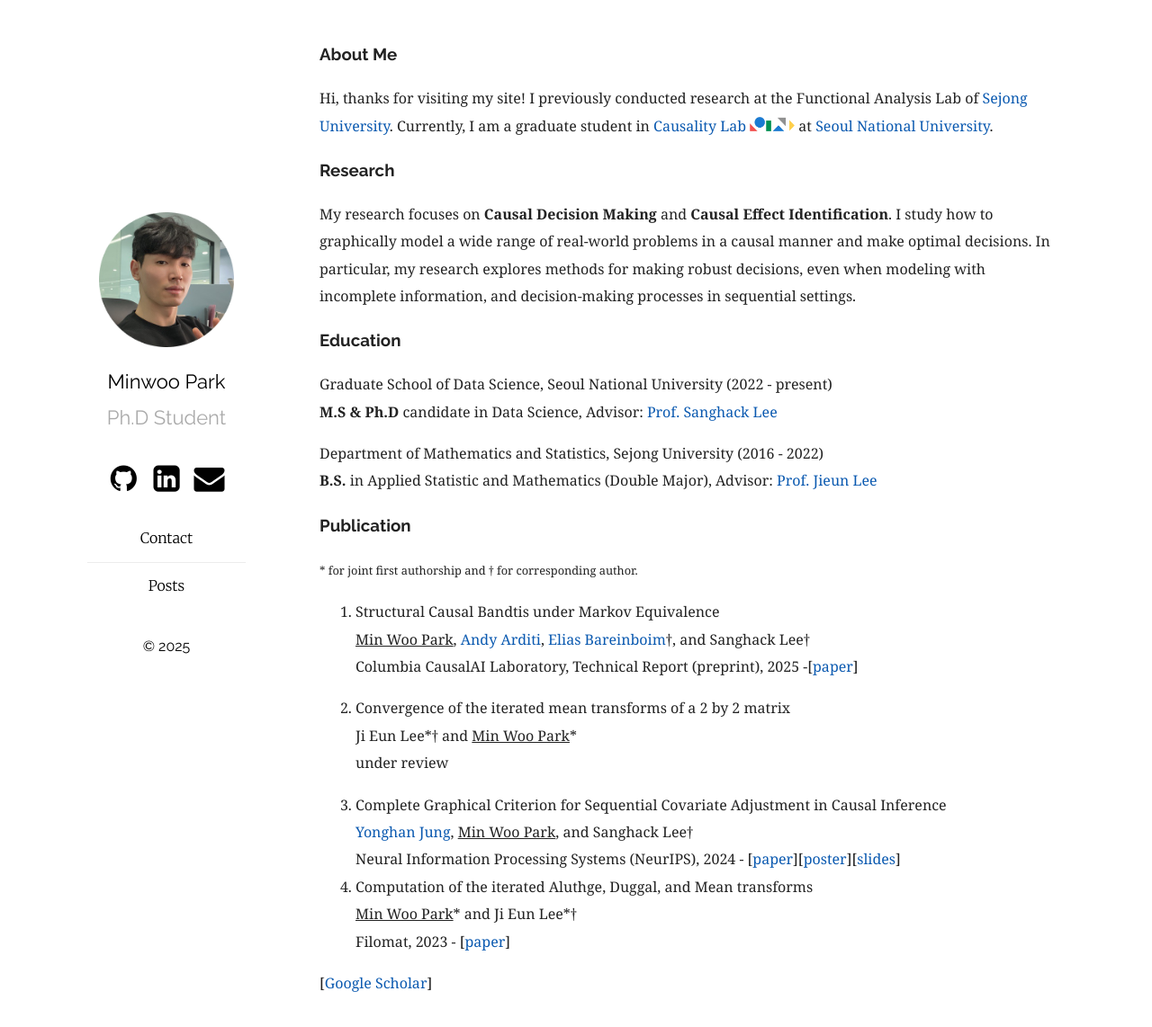
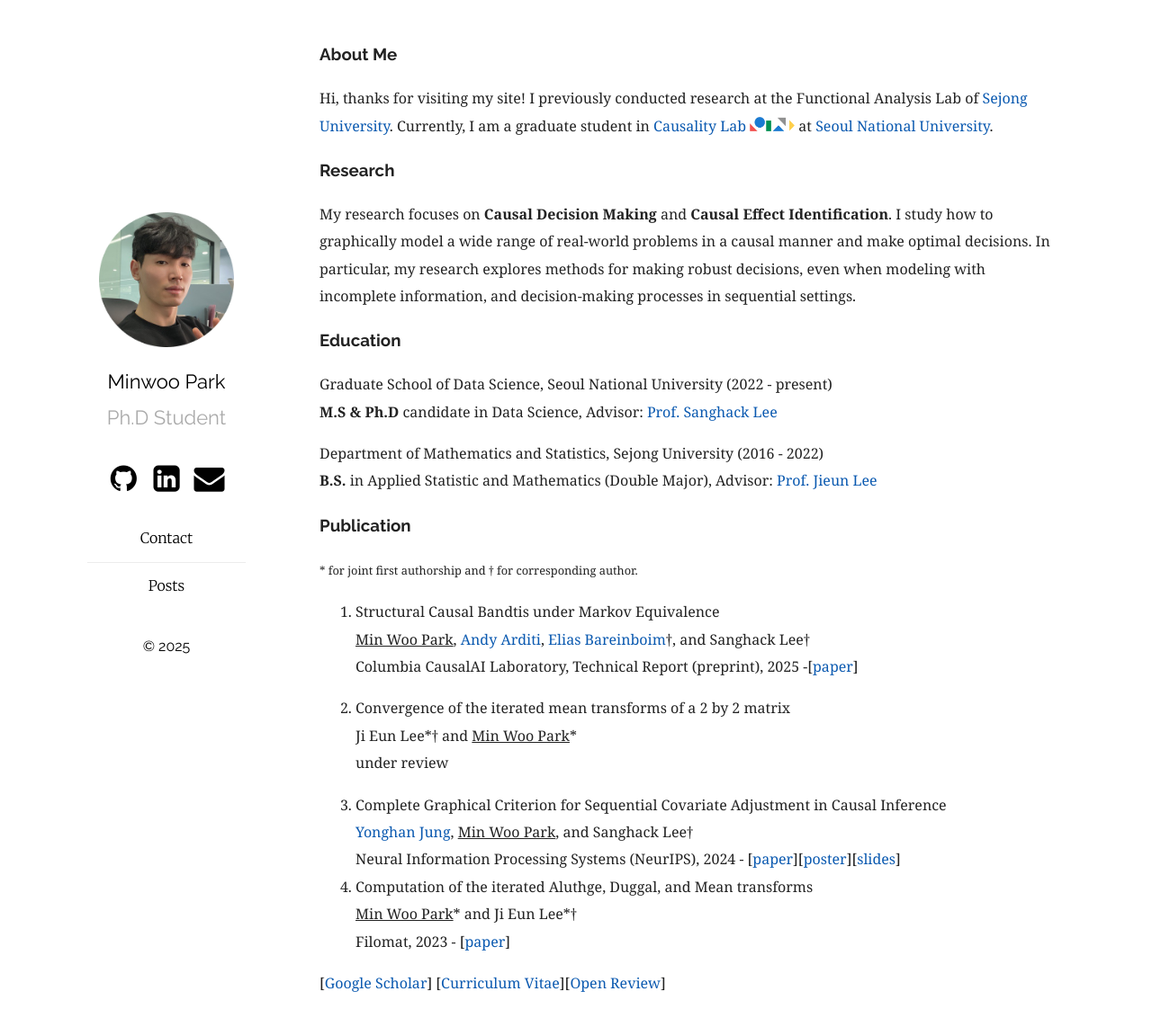
Before and after one commit to MinwooPark96/minwoopark96.github.com, a Jekyll site: the page built from index.md, in a window 1280 px wide and 1153 px high. Shown: the top 1142 px of the window at 90% size. Built offline with Jekyll 4.4.1, drawn with Linux system fonts in a browser that asks for light colours.

Commit message:
openreview, cv

```diff
--- a/index.md
+++ b/index.md
@@ -37,4 +37,4 @@ under review
 <ins>Min Woo Park</ins>\* and Ji Eun Lee\*†
 <br/> Filomat, 2023 - [[paper](https://doiserbia.nb.rs/Article.aspx?ID=0354-51802315843P)]
 
-[[Google Scholar](https://scholar.google.com/citations?user=sBHEbVQAAAAJ&hl=ko)]
+[[Google Scholar](https://scholar.google.com/citations?user=sBHEbVQAAAAJ&hl=ko)] [[Curriculum Vitae](https://minwoopark96.github.io/cv/2025/02/04/Curriculum-Vitae.html)][[Open Review](https://openreview.net/profile?id=~Min_Woo_Park1)]
```
